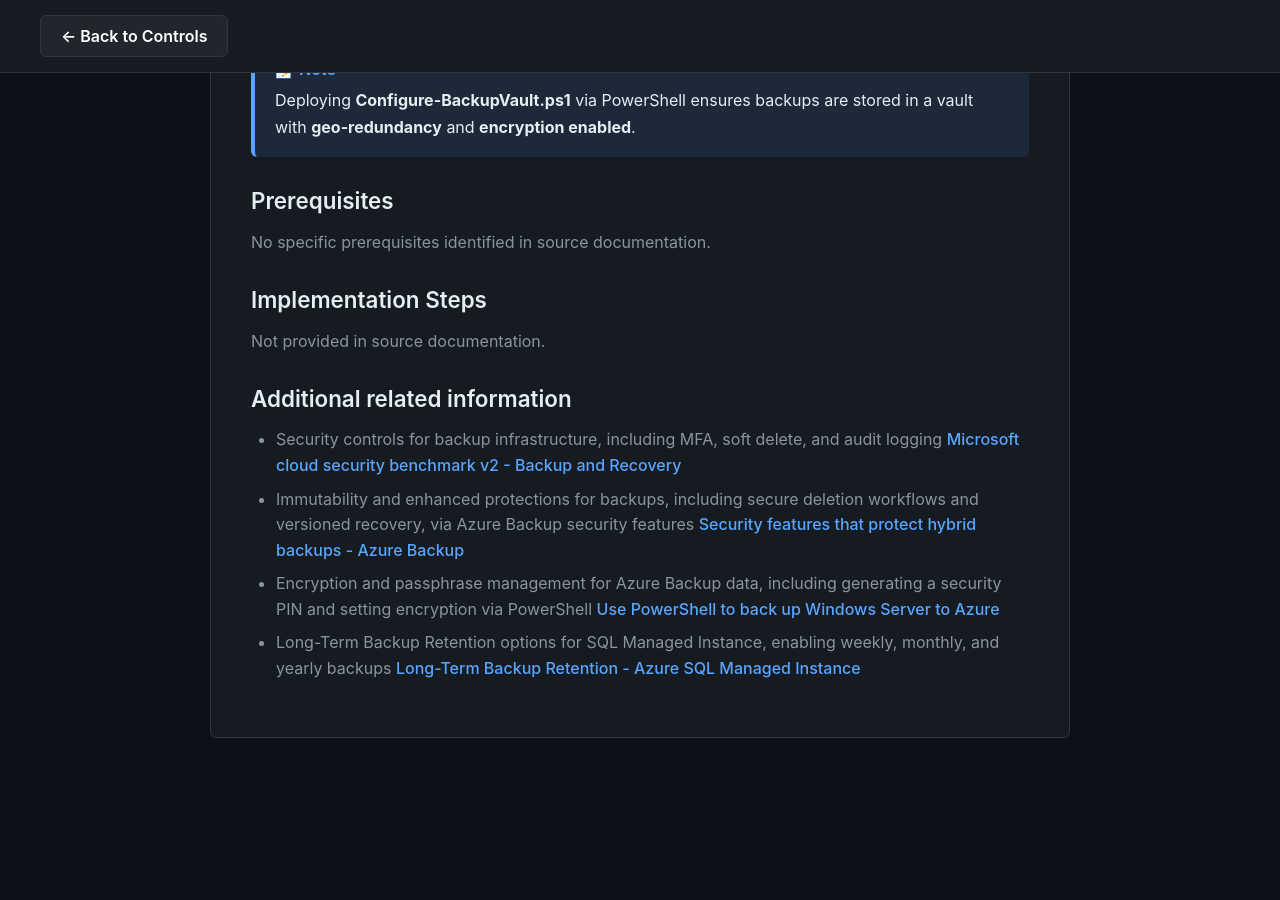
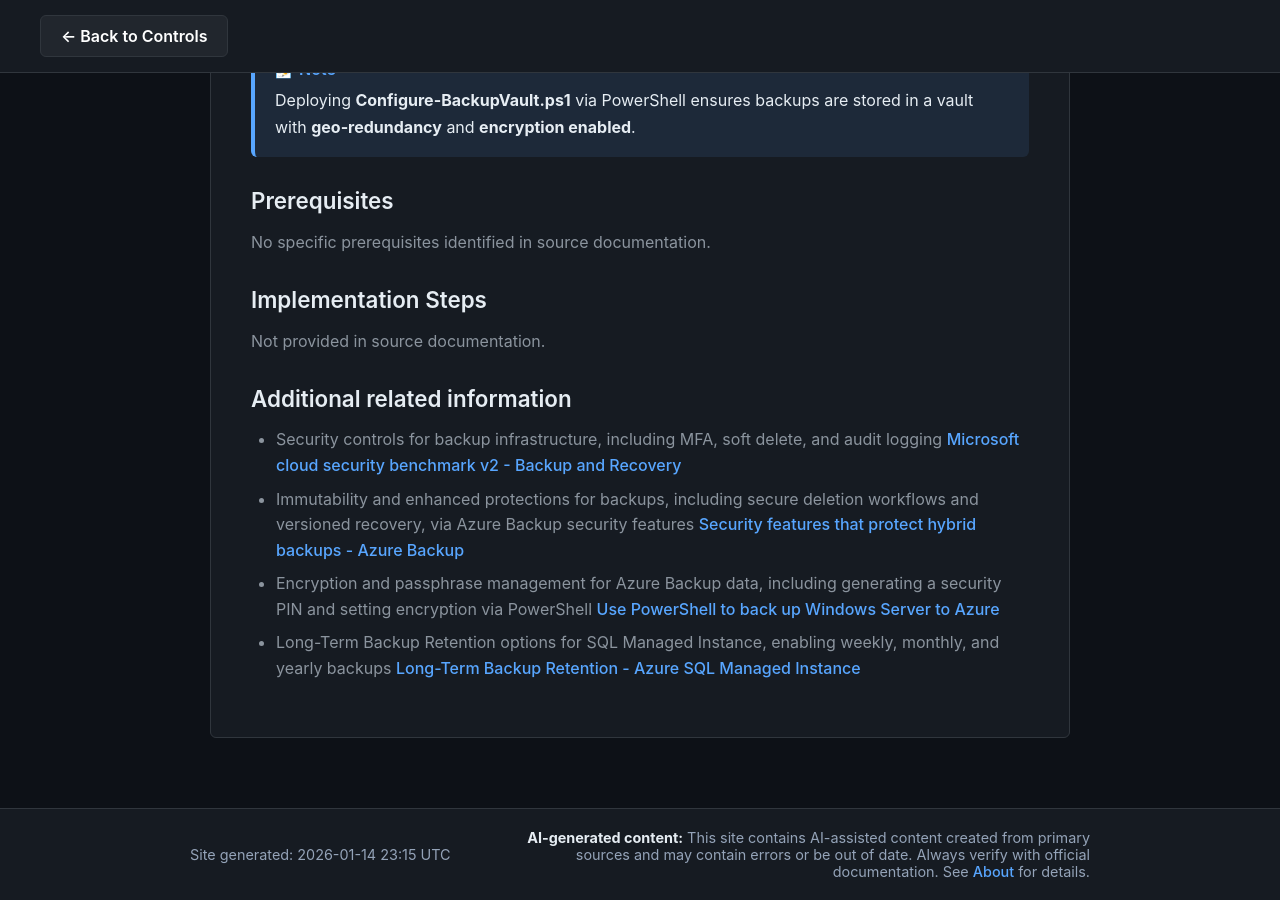
Before and after one commit to alanburchill/ISM-Controls-Guide, a Jekyll site: the page built from controls/ISM-1811.md, in a window 1280 px wide and 900 px high, scrolled down 850 px. Built offline with Jekyll 4.4.1, drawn with Linux system fonts in a browser that asks for light colours; before the commit the page ends 1618 px from its top, so only the background shows below that.

Commit message:
feat: add footer to control.html layout for control detail pages

```diff
--- a/_layouts/control.html
+++ b/_layouts/control.html
@@ -208,5 +208,21 @@
       }
     });
   </script>
+  <footer class="site-footer" role="contentinfo" aria-label="Site footer" style="background:#161b22;border-top:1px solid #30363d;padding:20px 40px;margin-top:40px;">
+    <div style="max-width:900px;margin:0 auto;display:flex;flex-wrap:wrap;gap:12px;align-items:center;justify-content:space-between;">
+      <div style="color:#94a3b8;font-size:0.9rem;">
+        {% if page.last_modified_at %}
+          Last updated: {{ page.last_modified_at | date: "%Y-%m-%d %H:%M %Z" }}
+        {% elsif page.date %}
+          Last updated: {{ page.date | date: "%Y-%m-%d" }}
+        {% else %}
+          Site generated: {{ site.time | date: "%Y-%m-%d %H:%M %Z" }}
+        {% endif %}
+      </div>
+      <div style="color:#94a3b8;font-size:0.9rem;text-align:right;max-width:620px;">
+        <strong style="color:#e6edf3;">AI-generated content:</strong> This site contains AI-assisted content created from primary sources and may contain errors or be out of date. Always verify with official documentation. See <a href="{{ site.baseurl }}/about.html" style="color:#58a6ff;text-decoration:none;">About</a> for details.
+      </div>
+    </div>
+  </footer>
 </body>
 </html>
```
